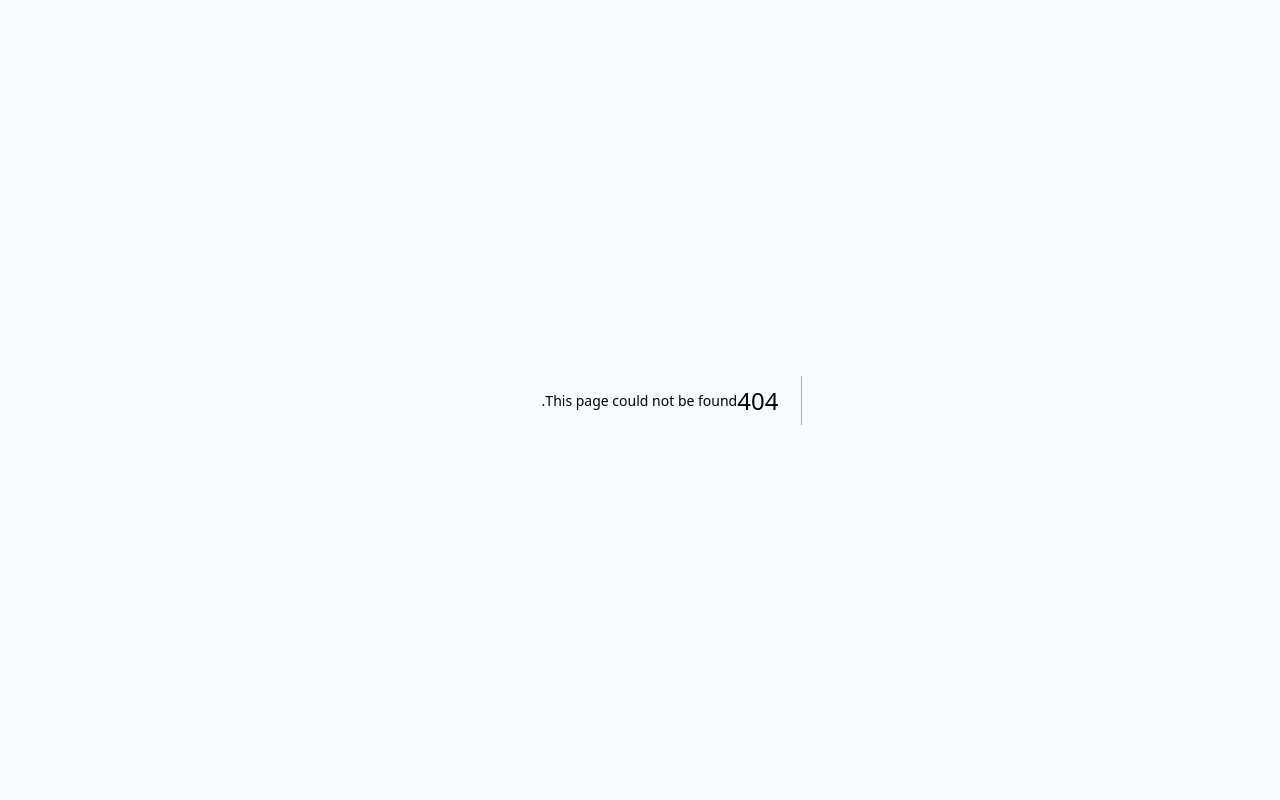
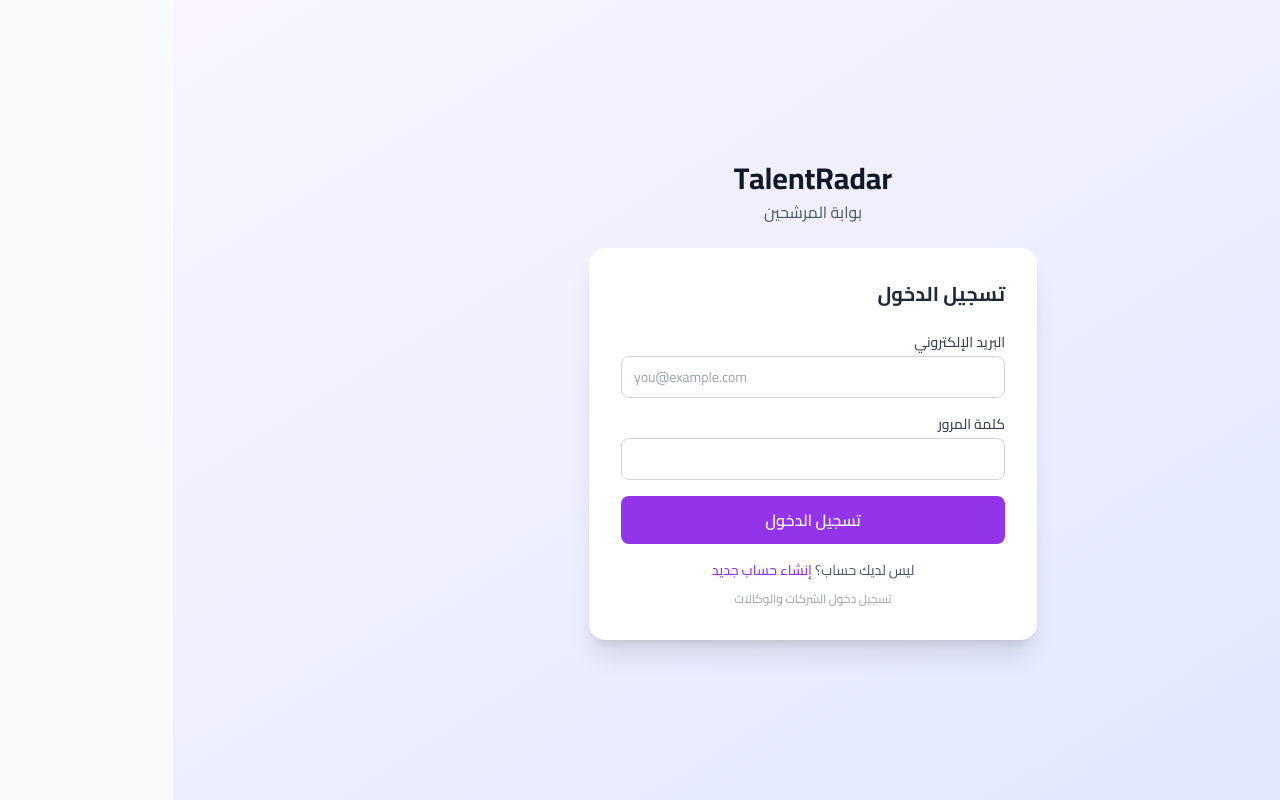
Before and after one commit to ameralktheri9-projects/TalentRadar, a Next.js app: page /login/candidate in a window 1280 px wide. Before the commit this address had no page. Built offline with nearby package versions, Linux system fonts and the light colour scheme.

Commit message:
feat: add candidate login page and wire CandidateUser into NextAuth

```diff
--- /dev/null
+++ b/src/app/(auth)/login/candidate/page.tsx
@@ -0,0 +1,108 @@
+"use client"
+
+import { useState } from "react"
+import { signIn } from "next-auth/react"
+import { useRouter } from "next/navigation"
+import Link from "next/link"
+
+export default function CandidateLoginPage() {
+  const router = useRouter()
+  const [email, setEmail] = useState("")
+  const [password, setPassword] = useState("")
+  const [loading, setLoading] = useState(false)
+  const [error, setError] = useState("")
+
+  const handleSubmit = async (e: React.FormEvent) => {
+    e.preventDefault()
+    setError("")
+    setLoading(true)
+
+    const result = await signIn("credentials", {
+      email,
+      password,
+      userType: "CANDIDATE",
+      redirect: false,
+    })
+
+    setLoading(false)
+
+    if (result?.error) {
+      setError("البريد الإلكتروني أو كلمة المرور غير صحيحة")
+    } else {
+      router.push("/candidate/dashboard")
+    }
+  }
+
+  return (
+    <div className="min-h-screen bg-gradient-to-br from-purple-50 to-indigo-100 flex items-center justify-center p-4" dir="rtl">
+      <div className="w-full max-w-md">
+        <div className="text-center mb-6">
+          <h1 className="text-3xl font-bold text-gray-900">TalentRadar</h1>
+          <p className="text-gray-600 mt-1">بوابة المرشحين</p>
+        </div>
+
+        <div className="bg-white rounded-2xl shadow-xl p-8">
+          <h2 className="text-xl font-bold text-gray-800 mb-6">تسجيل الدخول</h2>
+
+          <form onSubmit={handleSubmit} className="space-y-4">
+            <div>
+              <label className="block text-sm font-medium text-gray-700 mb-1">
+                البريد الإلكتروني
+              </label>
+              <input
+                type="email"
+                value={email}
+                onChange={(e) => setEmail(e.target.value)}
+                required
+                dir="ltr"
+                className="w-full px-3 py-2.5 border border-gray-300 rounded-lg focus:outline-none focus:ring-2 focus:ring-purple-500 text-sm"
+                placeholder="you@example.com"
+              />
+            </div>
+
+            <div>
+              <label className="block text-sm font-medium text-gray-700 mb-1">
+                كلمة المرور
+              </label>
+              <input
+                type="password"
+                value={password}
+                onChange={(e) => setPassword(e.target.value)}
+                required
+                className="w-full px-3 py-2.5 border border-gray-300 rounded-lg focus:outline-none focus:ring-2 focus:ring-purple-500 text-sm"
+              />
+            </div>
+
+            {error && (
+              <div className="bg-red-50 border border-red-200 rounded-lg p-3 text-red-700 text-sm">
+                {error}
+              </div>
+            )}
+
+            <button
+              type="submit"
+              disabled={loading}
+              className="w-full bg-purple-600 hover:bg-purple-700 text-white font-semibold py-3 px-4 rounded-lg transition-colors disabled:opacity-50"
+            >
+              {loading ? "جاري تسجيل الدخول..." : "تسجيل الدخول"}
+            </button>
+          </form>
+
+          <div className="mt-4 text-center space-y-2">
+            <p className="text-sm text-gray-600">
+              ليس لديك حساب؟{" "}
+              <Link href="/register/candidate" className="text-purple-600 hover:underline font-medium">
+                إنشاء حساب جديد
+              </Link>
+            </p>
+            <p className="text-sm text-gray-500">
+              <Link href="/login" className="text-gray-400 hover:underline text-xs">
+                تسجيل دخول الشركات والوكالات
+              </Link>
+            </p>
+          </div>
+        </div>
+      </div>
+    </div>
+  )
+}
--- a/src/app/(auth)/register/candidate/page.tsx
+++ b/src/app/(auth)/register/candidate/page.tsx
@@ -177,7 +177,7 @@ export default function CandidateRegistrationPage() {
 
           <p className="text-center text-sm text-gray-600 mt-4">
             لديك حساب بالفعل؟{" "}
-            <Link href="/login" className="text-purple-600 hover:underline font-medium">
+            <Link href="/login/candidate" className="text-purple-600 hover:underline font-medium">
               تسجيل الدخول
             </Link>
           </p>
--- a/src/app/(candidate)/candidate/layout.tsx
+++ b/src/app/(candidate)/candidate/layout.tsx
@@ -1,11 +1,10 @@
 "use client";
 
-// TODO (Sprint 4): Wire CandidateUser into next-auth and enforce auth here.
-// For now, candidate routes are public while the portal is being built.
-
 import Link from "next/link";
-import { usePathname } from "next/navigation";
+import { usePathname, useRouter } from "next/navigation";
+import { useSession, signOut } from "next-auth/react";
 import { cn } from "@/lib/utils";
+import { useEffect } from "react";
 
 const candidateNav = [
   { href: "/candidate/dashboard", label: "الرئيسية" },
@@ -16,12 +15,32 @@ const candidateNav = [
 
 export default function CandidateLayout({ children }: { children: React.ReactNode }) {
   const pathname = usePathname();
+  const router = useRouter();
+  const { data: session, status } = useSession();
+
+  useEffect(() => {
+    if (status === "unauthenticated") {
+      router.push("/login/candidate");
+    } else if (status === "authenticated" && (session?.user as { userType?: string })?.userType !== "CANDIDATE") {
+      router.push("/login/candidate");
+    }
+  }, [status, session, router]);
+
+  if (status === "loading" || status === "unauthenticated") {
+    return (
+      <div className="min-h-screen flex items-center justify-center bg-gray-50">
+        <div className="text-gray-400 text-sm">جاري التحميل...</div>
+      </div>
+    );
+  }
+
+  const user = session?.user as { name?: string } | undefined;
 
   return (
     <div className="min-h-screen bg-gray-50" dir="rtl">
       <header className="bg-white border-b border-gray-200 sticky top-0 z-40">
         <div className="max-w-5xl mx-auto px-4 flex items-center justify-between h-14">
-          <span className="font-bold text-blue-600 text-lg">منصة المرشحين</span>
+          <span className="font-bold text-purple-600 text-lg">منصة المرشحين</span>
           <nav className="flex gap-1">
             {candidateNav.map((item) => (
               <Link
@@ -30,7 +49,7 @@ export default function CandidateLayout({ children }: { children: React.ReactNod
                 className={cn(
                   "px-3 py-1.5 rounded-lg text-sm font-medium transition-colors",
                   pathname === item.href || pathname.startsWith(item.href + "/")
-                    ? "bg-blue-50 text-blue-700"
+                    ? "bg-purple-50 text-purple-700"
                     : "text-gray-600 hover:bg-gray-100"
                 )}
               >
@@ -38,6 +57,17 @@ export default function CandidateLayout({ children }: { children: React.ReactNod
               </Link>
             ))}
           </nav>
+          <div className="flex items-center gap-3">
+            {user?.name && (
+              <span className="text-sm text-gray-600">{user.name}</span>
+            )}
+            <button
+              onClick={() => signOut({ callbackUrl: "/login/candidate" })}
+              className="text-xs text-gray-400 hover:text-red-500 transition-colors"
+            >
+              خروج
+            </button>
+          </div>
         </div>
       </header>
       <main className="max-w-5xl mx-auto px-4 py-6">{children}</main>
--- a/src/lib/auth.ts
+++ b/src/lib/auth.ts
@@ -3,7 +3,7 @@ import CredentialsProvider from "next-auth/providers/credentials";
 import bcrypt from "bcryptjs";
 import { prisma } from "@/lib/prisma";
 
-export type UserType = "COMPANY" | "AGENCY" | "ADMIN";
+export type UserType = "COMPANY" | "AGENCY" | "ADMIN" | "CANDIDATE";
 
 export interface AuthUser {
   id: string;
@@ -82,6 +82,19 @@ export const authOptions: NextAuthOptions = {
           };
         }
 
+        if (userType === "CANDIDATE") {
+          const candidate = await prisma.candidateUser.findUnique({ where: { email } });
+          if (!candidate) return null;
+          const valid = await bcrypt.compare(password, candidate.passwordHash);
+          if (!valid) return null;
+          return {
+            id: candidate.id,
+            email: candidate.email,
+            name: `${candidate.firstName} ${candidate.lastName}`,
+            userType: "CANDIDATE" as UserType,
+          };
+        }
+
         // Try all user types if none specified
         const adminUser = await prisma.adminUser.findUnique({ where: { email } });
         if (adminUser && await bcrypt.compare(password, adminUser.password_hash)) {
--- a/src/middleware.ts
+++ b/src/middleware.ts
@@ -21,7 +21,7 @@ export default withAuth(
         const pathname = req.nextUrl.pathname;
 
         // Public routes
-        const publicPaths = ["/", "/login", "/register", "/pricing", "/verify-email", "/reset-password", "/accept-invite", "/agencies"];
+        const publicPaths = ["/", "/login", "/register", "/pricing", "/verify-email", "/reset-password", "/accept-invite", "/agencies", "/login/candidate"];
         if (publicPaths.some((p) => pathname === p || pathname.startsWith(p + "/"))) {
           return true;
         }
```
